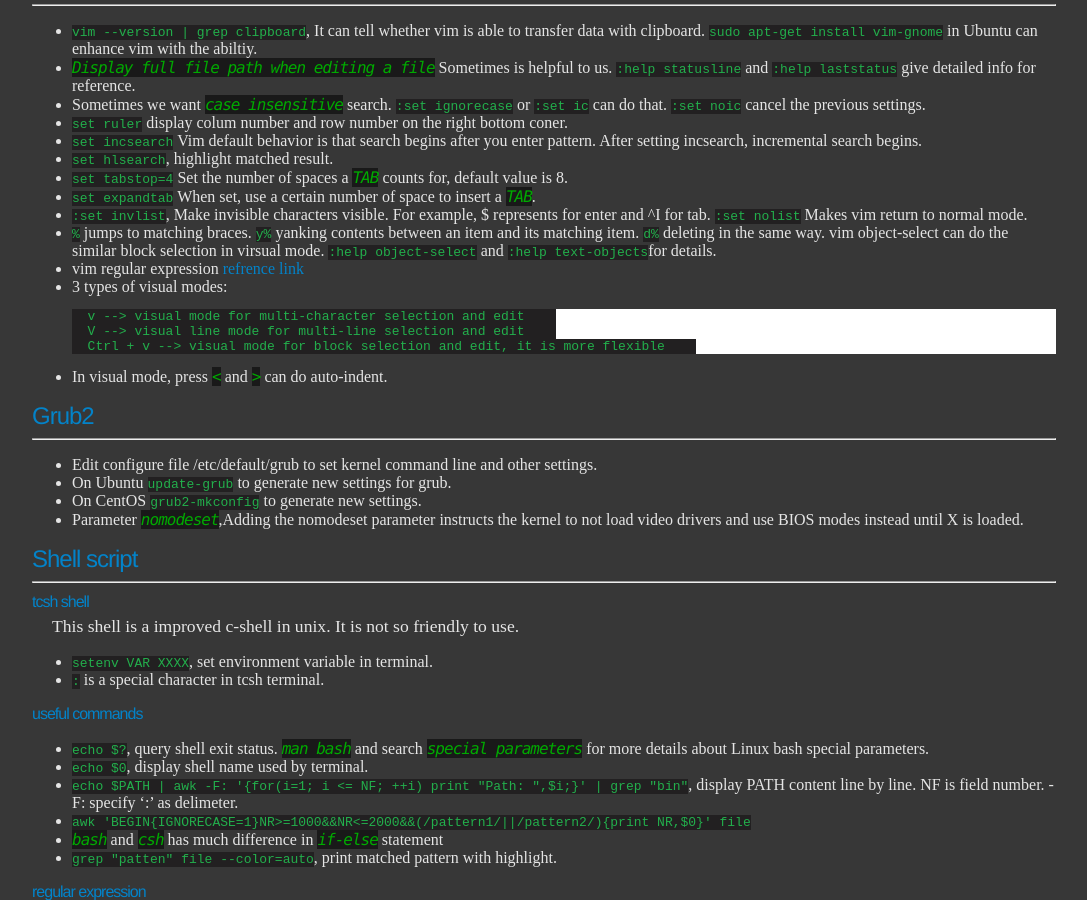
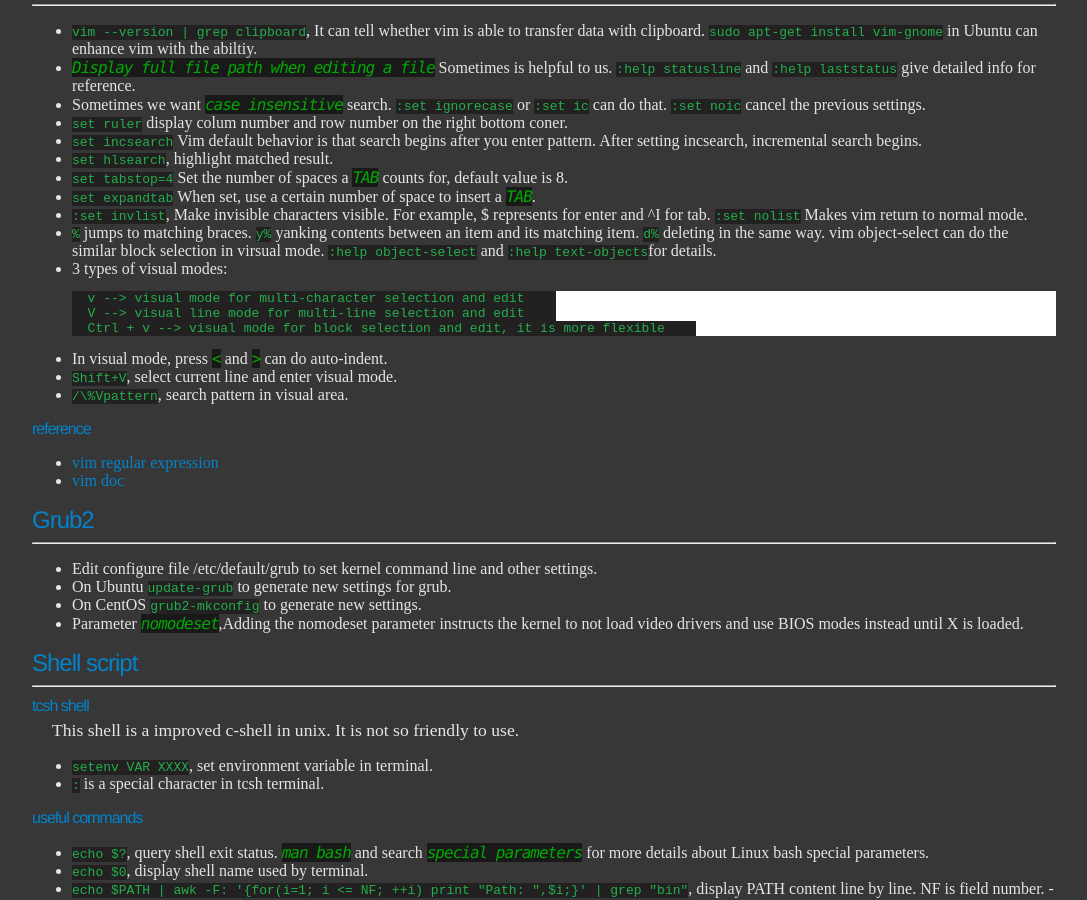
Before and after one commit to ychding11/ychding11.github.io, a Jekyll site: the page built from _posts/2015-03-16-Useful-Linux-Command.md, in a window 1280 px wide and 900 px high, scrolled down 1271 px. Shown: the whole window, without its empty margins (96-1183 px from the left). Built offline with Jekyll 4.4.1, drawn with Linux system fonts in a browser that asks for light colours.

Commit message:
add vim regular expression.

````diff
--- a/_posts/2015-03-16-Useful-Linux-Command.md
+++ b/_posts/2015-03-16-Useful-Linux-Command.md
@@ -98,7 +98,6 @@
 - `:set invlist`, Make invisible characters visible. For example, $ represents for enter and ^I for tab. `:set nolist` Makes vim return to normal mode.
 - `%` jumps to matching braces. `y%` yanking contents between an item and its matching item. `d%` deleting in the same way. vim object-select can do the similar block
   selection in virsual mode. `:help object-select` and `:help text-objects`for details.
-- vim regular expression [refrence link](http://www.cnblogs.com/PegasusWang/p/3153300.html)
 - 3 types of visual modes:
 ```
 	v --> visual mode for multi-character selection and edit
@@ -106,6 +105,12 @@
 	Ctrl + v --> visual mode for block selection and edit, it is more flexible
 ```
 - In visual mode, press *<* and *>* can do auto-indent.
+- `Shift+V`, select current line and enter visual mode.
+- `/\%Vpattern`, search pattern in visual area.
+
+### reference
+- [vim regular expression](http://www.cnblogs.com/PegasusWang/p/3153300.html)
+- [vim doc](http://vimdoc.sourceforge.net/htmldoc/pattern.html)
 
 ## Grub2
 ----------
````
